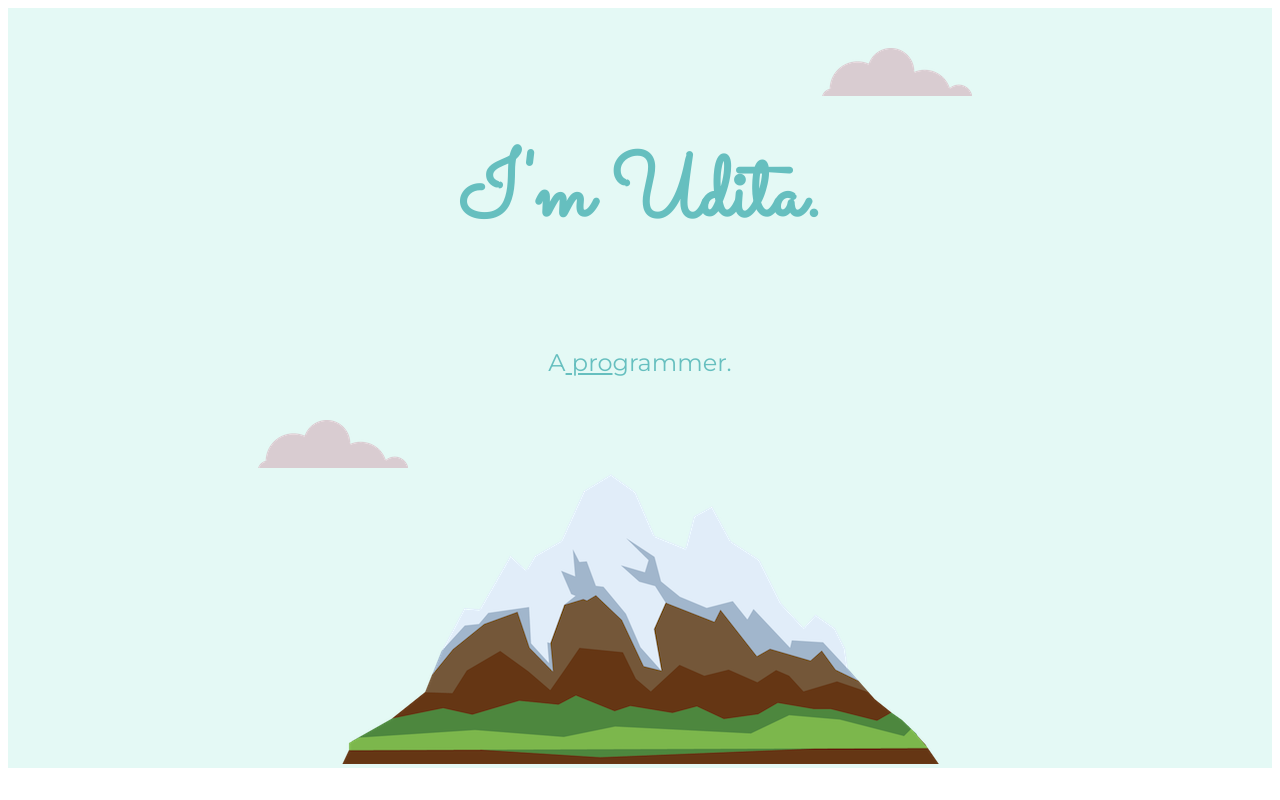
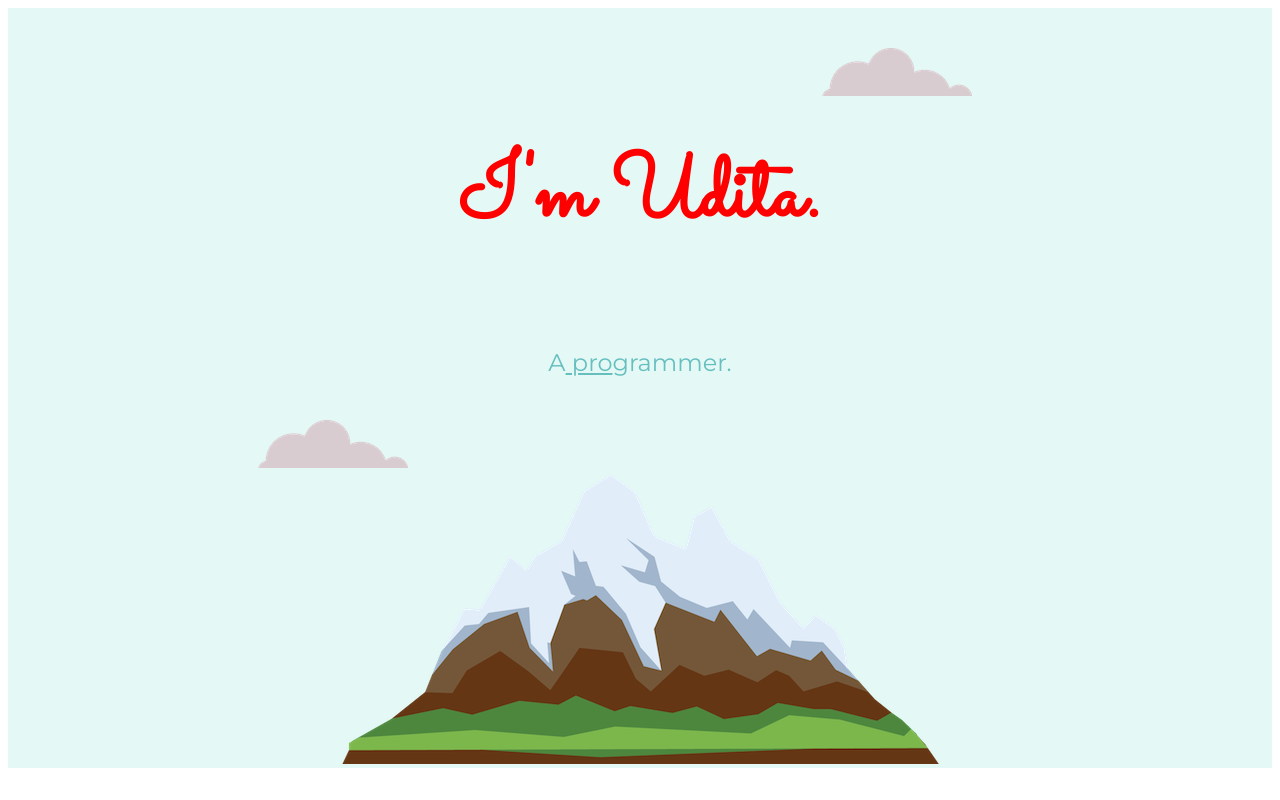
Before and after one commit to uditajain/iamudita, a plain HTML site: page index.html in a window 1280 px wide. Shown: the top 800 px of the page. Drawn offline with Linux system fonts and the light colour scheme.

Commit message:
Update styles.css

```diff
--- a/CSS/styles.css
+++ b/CSS/styles.css
@@ -1,12 +1,12 @@
 body {
-  color: red;
+  color: ;
 
   text-align: center;
 font-family: 'Merriweather',serif;
 }
 h1 {
   line-height: 2;
-  color: #66bfbf;
+  color: red;
   font-size: 90px;
   margin-top: 50px auto 0 auto;
 
```
